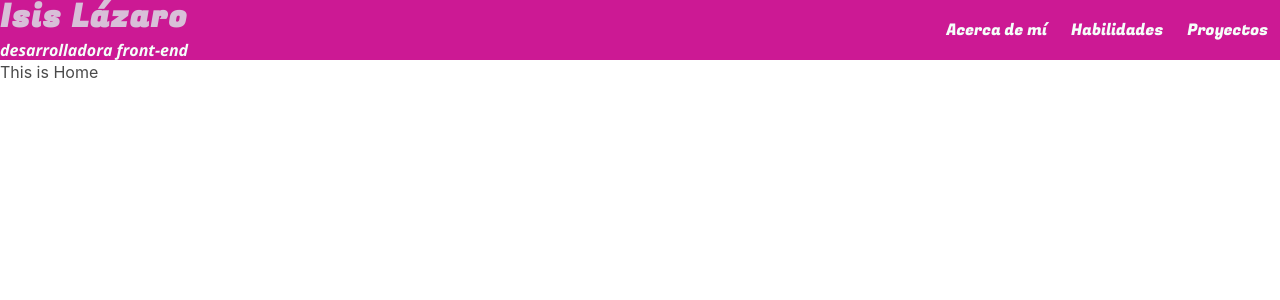
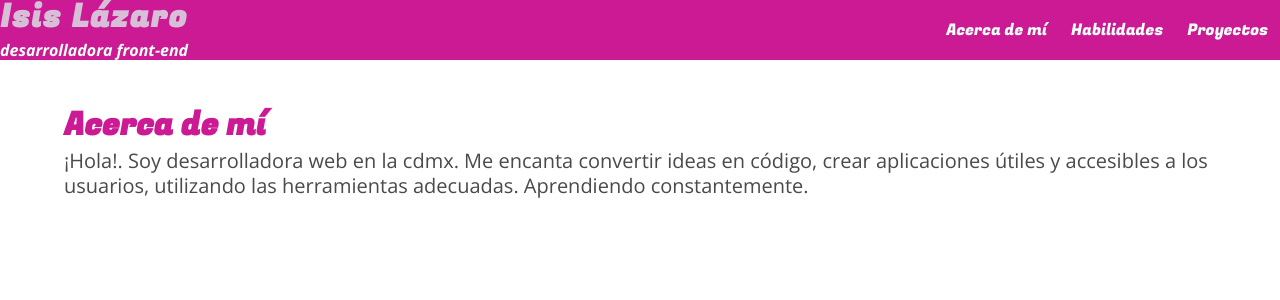
Before and after one commit to isisLazaro/isislazaro.github.io, a Vue app: page /#/ in a window 1280 px wide. Shown: the top 300 px of the page. Built offline with nearby package versions, Linux system fonts and the light colour scheme.

Commit message:
feat(about me): se agregó sección + párrafo + estilo

```diff
--- a/src/App.vue
+++ b/src/App.vue
@@ -13,3 +13,13 @@ export default {
   }
 };
 </script>
+<style>
+p {
+  font-family: "Open Sans", sans-serif;
+}
+h1,
+h2,
+h3 {
+  font-family: "Fugaz One", cursive;
+}
+</style>
--- /dev/null
+++ b/src/components/Aboutme.vue
@@ -0,0 +1,26 @@
+<template>
+  <div>
+    <section class="section">
+      <div class="container">
+        <h2 class="title">Acerca de mí</h2>
+        <p class="subtitle">
+          ¡Hola!. Soy desarrolladora web en la cdmx. Me encanta convertir ideas
+          en código, crear aplicaciones útiles y accesibles a los usuarios,
+          utilizando las herramientas adecuadas. Aprendiendo constantemente.
+        </p>
+      </div>
+    </section>
+  </div>
+</template>
+
+<script>
+export default {
+  name: "Aboutme"
+};
+</script>
+
+<style scoped>
+.title {
+  color: #cc1994;
+}
+</style>
--- a/src/views/Home.vue
+++ b/src/views/Home.vue
@@ -1,5 +1,13 @@
 <template>
   <div>
-    <h1>This is Home</h1>
+    <Aboutme></Aboutme>
   </div>
 </template>
+<script>
+import Aboutme from "@/components/Aboutme.vue";
+export default {
+  components: {
+    Aboutme
+  }
+};
+</script>
```
